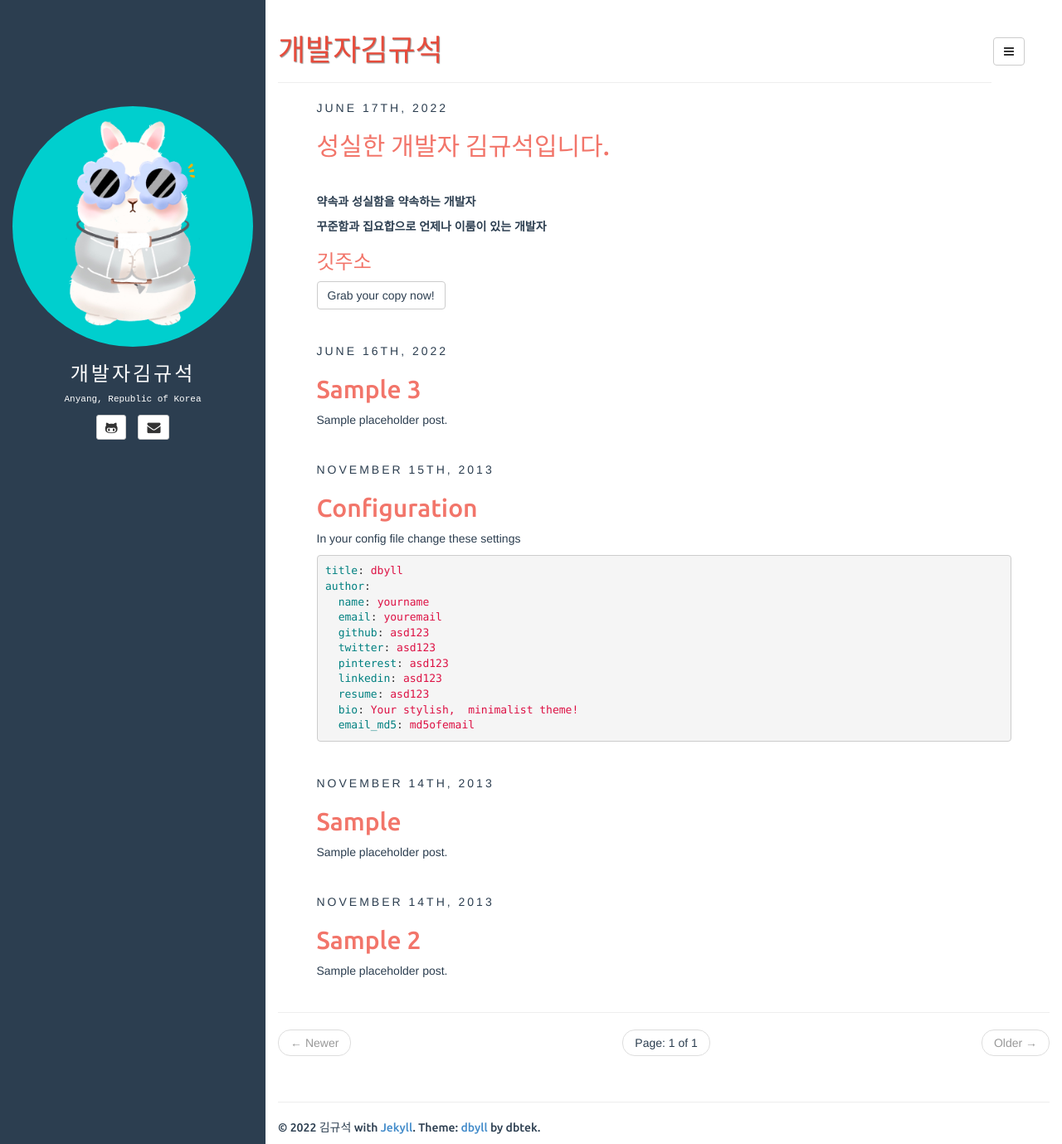
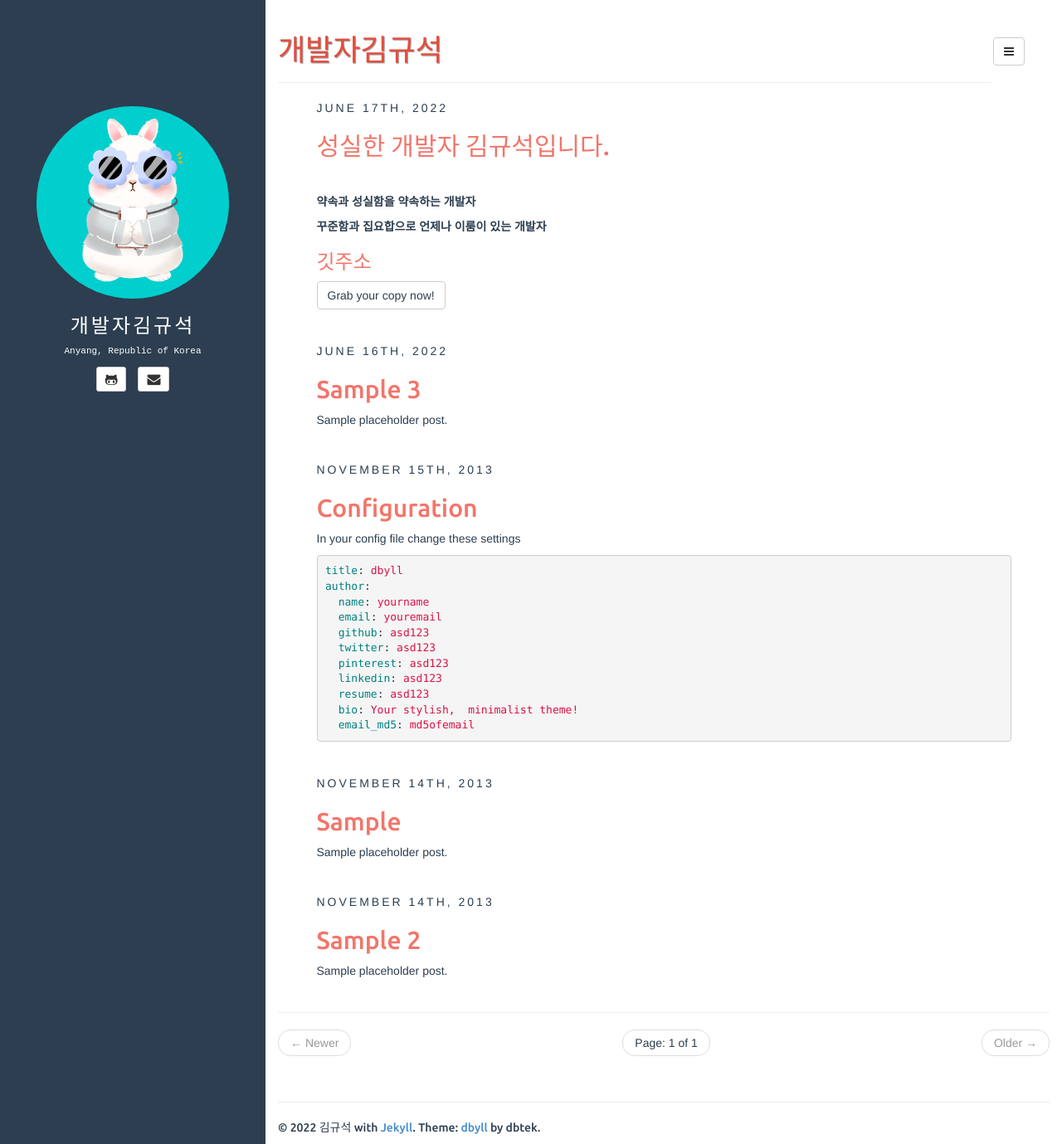
Before and after one commit to kyu05017/kyu05017.github.io, a Jekyll site: the page built from index.html, in a window 1280 px wide and 1379 px high. Shown: the whole window at 83% size. Built offline with Jekyll 4.4.1, drawn with Linux system fonts in a browser that asks for light colours; the list of posts is cut into pages by our own code.

Commit message:
김규석

```diff
--- a/_includes/sidebar.html
+++ b/_includes/sidebar.html
@@ -1,7 +1,7 @@
 <!-- sidebar.html -->
 <header class="sidebar-header" role="banner">
 	<a href="{{ site.BASE_PATH }}/">
-		<img src="/assets/ico/test.jpg" class="img-circle" width="100%" />
+		<img src="/assets/ico/test.jpg" class="img-circle" width="80%" />
 	</a>
 	<h3 class="title">
         <a href="{{ site.BASE_PATH }}/">{{ site.title }}</a>
```
